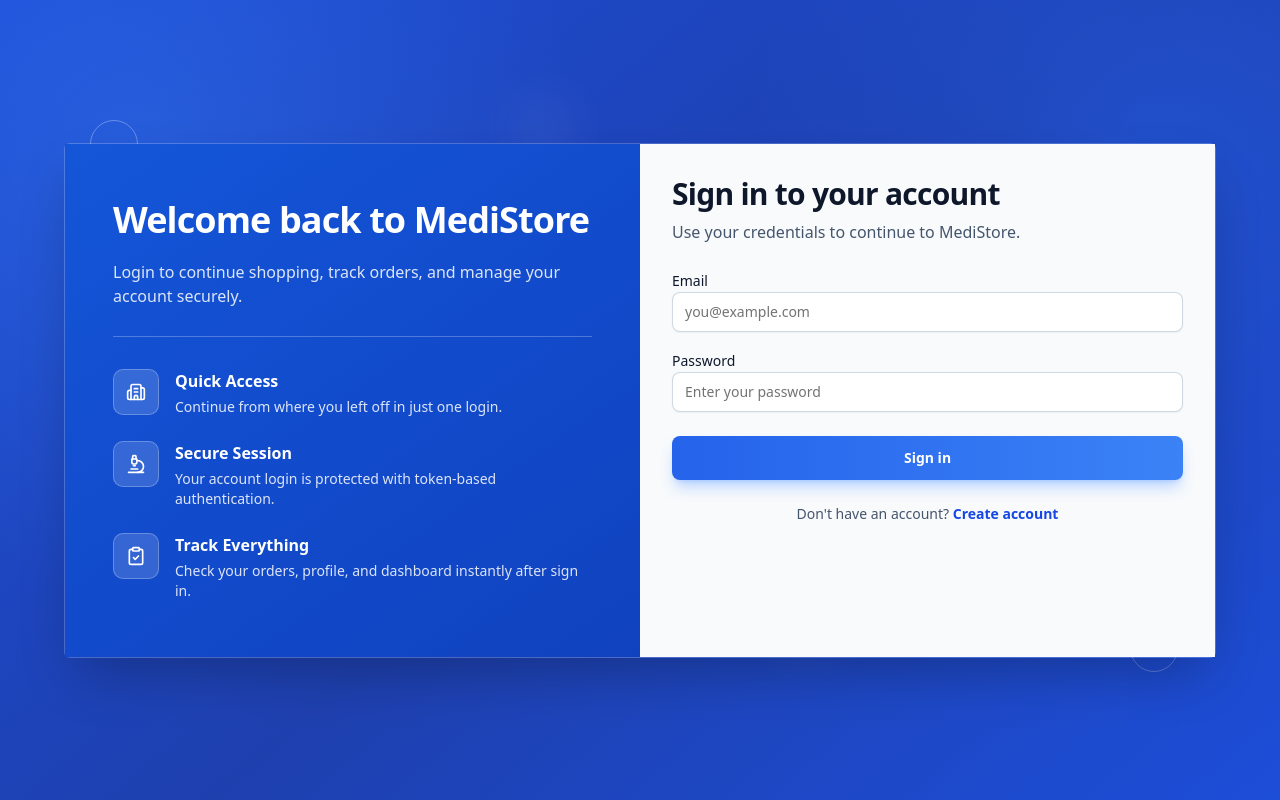
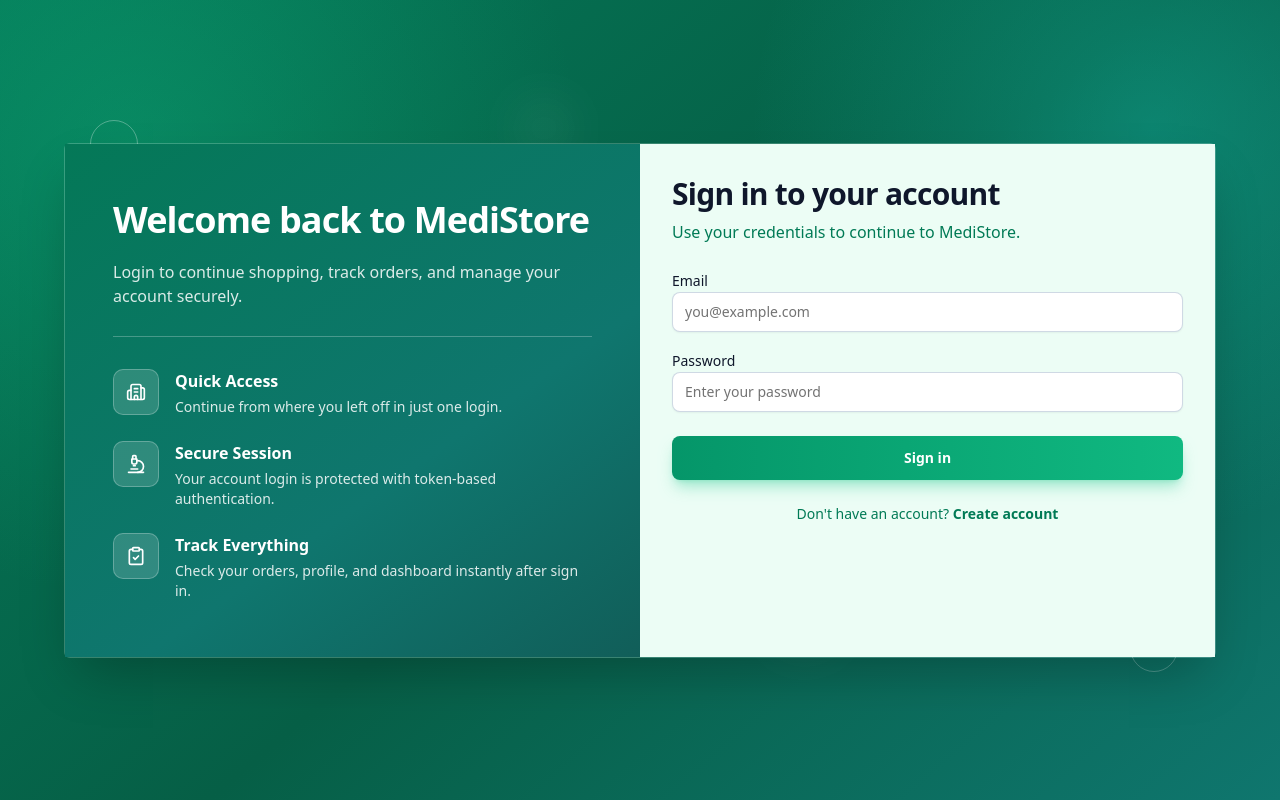
Before and after one commit to Piash2K/medi-store-client, a Next.js app: page /login in a window 1280 px wide. Built offline with nearby package versions, Linux system fonts and the light colour scheme.

Commit message:
updated login page

```diff
--- a/src/components/modules/auth/login/LoginForm.tsx
+++ b/src/components/modules/auth/login/LoginForm.tsx
@@ -55,7 +55,7 @@ export default function LoginForm() {
   };
 
   return (
-    <section className="relative flex min-h-screen items-center overflow-hidden bg-[radial-gradient(circle_at_10%_18%,#3b82f655,transparent_34%),radial-gradient(circle_at_90%_16%,#2563eb66,transparent_30%),linear-gradient(140deg,#1d4ed8_0%,#1e40af_52%,#1d4ed8_100%)] px-4 py-8 sm:px-6 lg:px-8 lg:py-12">
+    <section className="relative flex min-h-screen items-center overflow-hidden bg-[radial-gradient(circle_at_10%_18%,#10b98155,transparent_34%),radial-gradient(circle_at_90%_16%,#14b8a666,transparent_30%),linear-gradient(140deg,#047857_0%,#065f46_52%,#0f766e_100%)] px-4 py-8 sm:px-6 lg:px-8 lg:py-12">
       <div className="pointer-events-none absolute inset-0">
         <div className="absolute left-[7%] top-[15%] h-12 w-12 rounded-full border border-white/30" />
         <div className="absolute left-[22%] top-[36%] h-6 w-6 rounded-full border border-white/35" />
@@ -67,7 +67,7 @@ export default function LoginForm() {
 
       <div className="relative mx-auto max-w-6xl rounded-sm border border-white/20 bg-transparent shadow-2xl">
         <div className="grid lg:grid-cols-2">
-          <aside className="bg-[linear-gradient(145deg,#1456d8_0%,#1149c9_62%,#1042be_100%)] px-8 py-10 text-white sm:px-12 lg:py-14">
+          <aside className="bg-[linear-gradient(145deg,#047857_0%,#0f766e_62%,#115e59_100%)] px-8 py-10 text-white sm:px-12 lg:py-14">
             <div className="space-y-5 border-b border-white/25 pb-7">
               <h2 className="text-3xl font-semibold tracking-tight sm:text-4xl">Welcome back to MediStore</h2>
               <p className="max-w-md text-white/85">
@@ -108,10 +108,10 @@ export default function LoginForm() {
             </div>
           </aside>
 
-          <div className="bg-slate-50 p-6 text-slate-900 sm:p-8 dark:bg-slate-950 dark:text-slate-100">
+          <div className="bg-emerald-50 p-6 text-slate-900 sm:p-8 dark:bg-slate-950 dark:text-slate-100">
             <div className="space-y-2">
               <h1 className="text-2xl font-semibold tracking-tight sm:text-3xl">Sign in to your account</h1>
-              <p className="text-slate-600 dark:text-slate-300">
+              <p className="text-emerald-700 dark:text-slate-300">
                 Use your credentials to continue to MediStore.
               </p>
             </div>
@@ -193,16 +193,16 @@ export default function LoginForm() {
 
               <Button
                 type="submit"
-                className="mt-2 h-11 w-full bg-[linear-gradient(90deg,#2563eb_0%,#3b82f6_100%)] text-sm font-semibold text-white shadow-lg shadow-blue-500/30 hover:opacity-95"
+                className="mt-2 h-11 w-full bg-[linear-gradient(90deg,#059669_0%,#10b981_100%)] text-sm font-semibold text-white shadow-lg shadow-emerald-500/30 hover:opacity-95"
                 disabled={form.formState.isSubmitting}
               >
                 {form.formState.isSubmitting ? "Signing in..." : "Sign in"}
               </Button>
             </form>
 
-            <p className="mt-6 text-center text-sm text-slate-600 dark:text-slate-300">
+            <p className="mt-6 text-center text-sm text-emerald-700 dark:text-slate-300">
               Don&apos;t have an account?{" "}
-              <Link href="/register" className="font-semibold text-blue-700 underline-offset-4 hover:underline dark:text-blue-300">
+              <Link href="/register" className="font-semibold text-emerald-700 underline-offset-4 hover:underline dark:text-emerald-300">
                 Create account
               </Link>
             </p>
```
